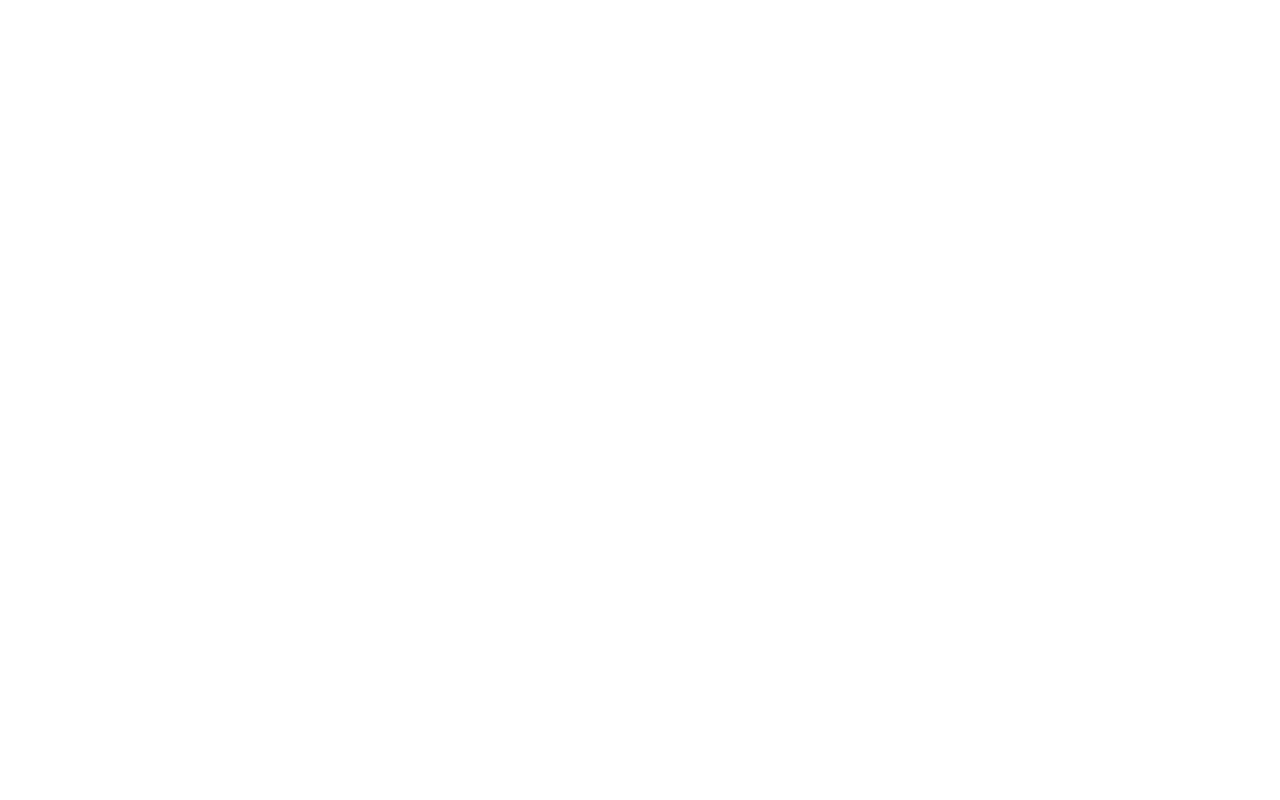
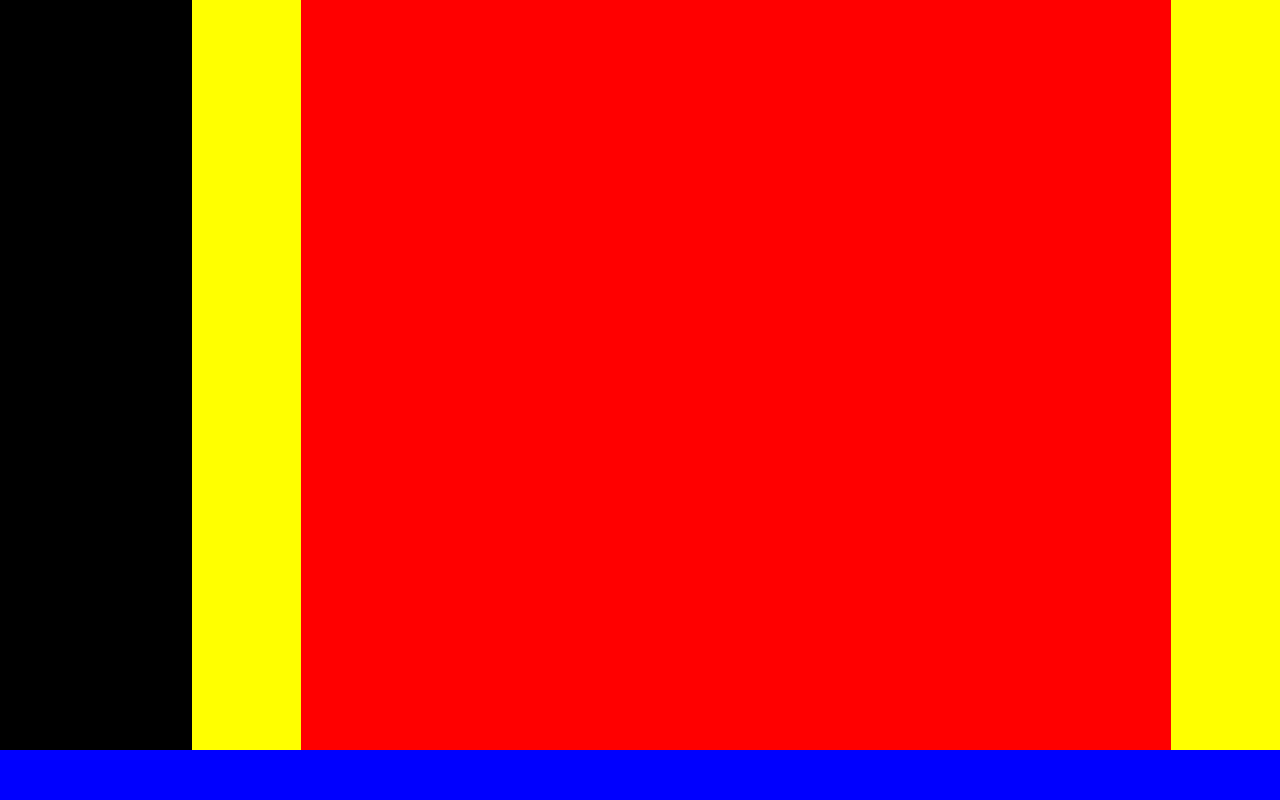
Before and after one commit to UmbertoV88/html-css-spotifyweb, a plain HTML site: page index.html in a window 1280 px wide. Drawn offline with Linux system fonts and the light colour scheme.

Commit message:
Disposizione layot terminata...inizio definizione sezioni

```diff
--- a/index.html
+++ b/index.html
@@ -9,7 +9,14 @@
         <title>Spotify</title>
     </head>
     <body>
+        <div id="main-menu"></div>
+        <main>
+            <div class="container"></div>
+        </main>
+        <footer>
 
+        </footer>
 
+        </div>
     </body>
 </html>
--- a/style.css
+++ b/style.css
@@ -4,3 +4,44 @@
     box-sizing: border-box;
     font-family: 'Montserrat', sans-serif;
 }
+.container::after {
+  content: "";
+  clear: both;
+  display: table;
+}
+/* -------------------- */
+/* MAIN-MENU */
+/* -------------------- */
+#main-menu {
+    background-color: black;
+    height: 100vh;
+    width: 15%;
+    position: fixed;
+
+}
+/* -------------------- */
+/* MAIN */
+/* -------------------- */
+main {
+    padding-left: 15%;
+    background-color: yellow;
+    float: left;
+    height: 100vh;
+    width: 100%;
+}
+.container {
+    margin: 0 auto;
+    background-color: red;
+    width: 80%;
+    height: 100%;
+}
+/* -------------------- */
+/* FOOTER */
+/* -------------------- */
+footer {
+    position: fixed;
+    height: 50px;
+    width: 100%;
+    background-color: blue;
+    bottom: 0;
+}
```
